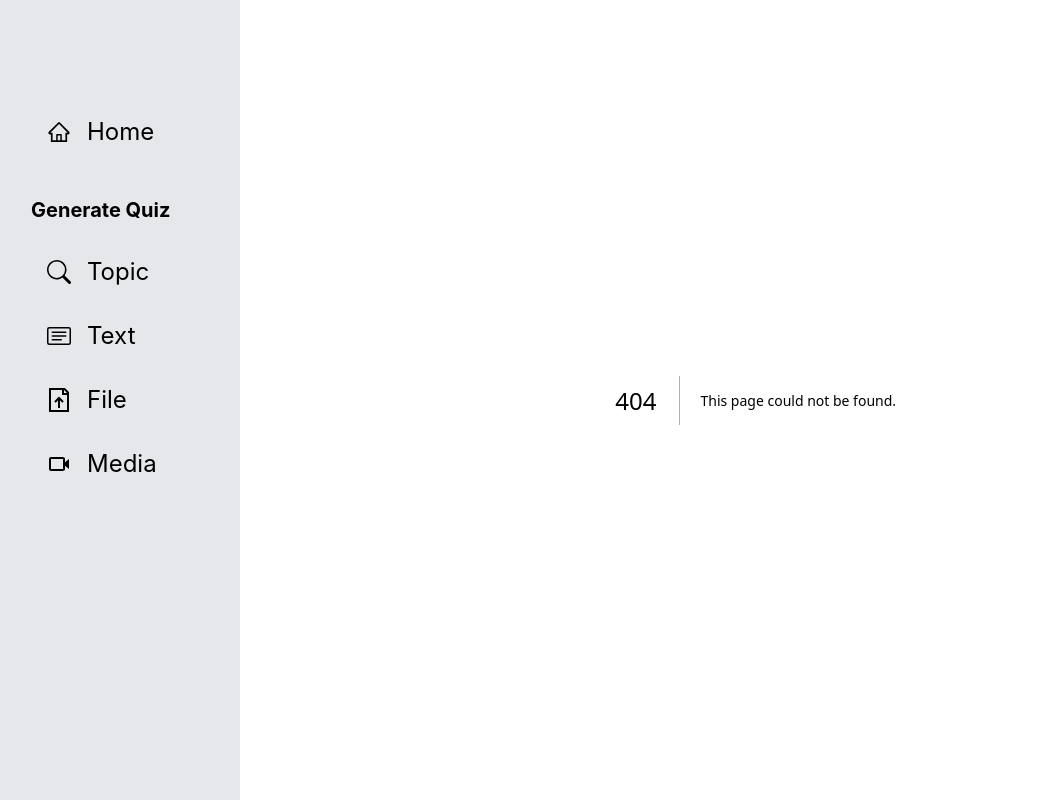
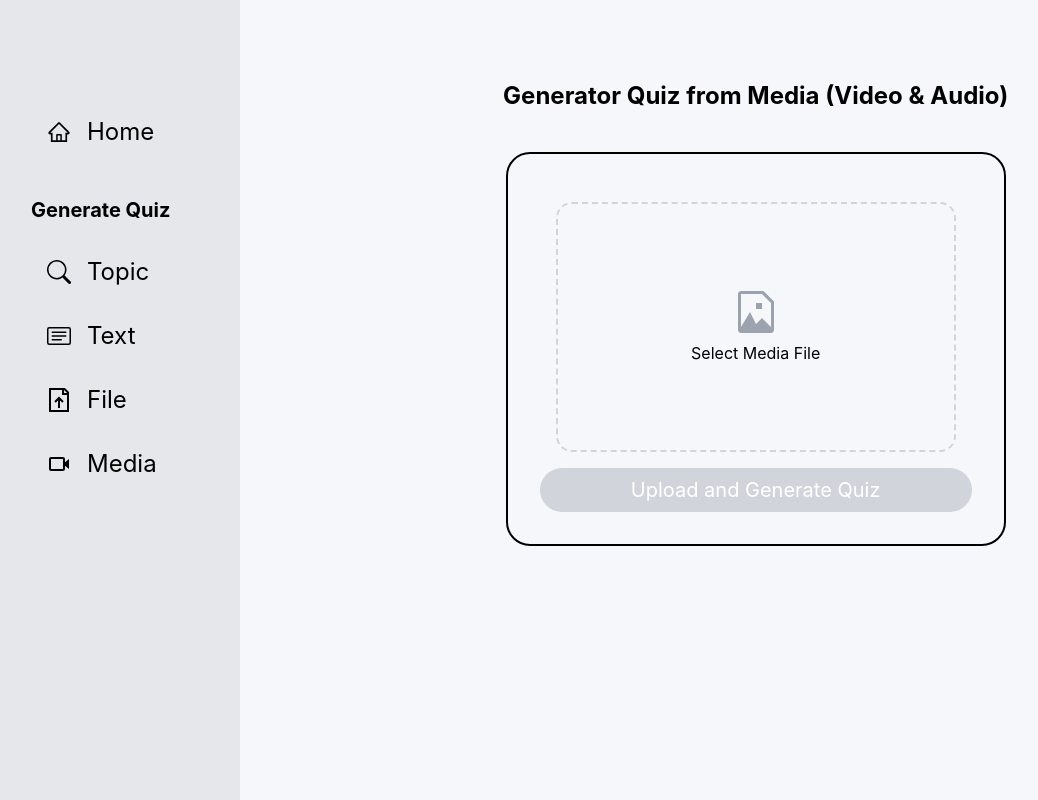
Before and after one commit to RathodDeven/QuizGeneratorFrontend, a Next.js app: page /media in a window 1280 px wide. Before the commit this address had no page. Shown: the whole page, without its empty margins (9-1047 px from the left). Built offline with nearby package versions, Linux system fonts and the light colour scheme; no server answers.

Commit message:
quiz generating input from topic

```diff
--- a/components/sidebar/Sidebar.js
+++ b/components/sidebar/Sidebar.js
@@ -18,7 +18,7 @@ const Sidebar = () => {
         title="File"
         Icon={() => <GrDocumentUpload />}
       />
-      <SidebarMenuItem href="/video" title="Media" Icon={() => <BiVideo />} />
+      <SidebarMenuItem href="/media" title="Media" Icon={() => <BiVideo />} />
     </div>
   )
 }
--- a/pages/file.js
+++ b/pages/file.js
@@ -1,5 +1,6 @@
 import React, { useState } from 'react'
 import { AiOutlineClose, AiOutlineUpload } from 'react-icons/ai'
+import { uploadFileToFirebaseAndGetUrl } from '../util/util'
 
 const file = () => {
   const [file, setFile] = useState(null)
@@ -11,22 +12,36 @@ const file = () => {
     setFile(null)
   }
 
-  const uploadFileAndGenerateQuiz = async () => {}
+  const uploadFileAndGenerateQuiz = async () => {
+    if (!file) return
+    try {
+      console.log('start upload file')
+      const url = await uploadFileToFirebaseAndGetUrl(file)
+      console.log('finished uploading file')
+      console.log('url', url)
+
+      alert('upload file success, url: ' + url)
+
+      //todo: call api to generate quiz
+    } catch (error) {
+      console.log(error)
+    }
+  }
   return (
     <div>
       <h3 className="text-2xl font-bold w-full text-center mt-20">
-        Generator Quiz from Text (.txt) file
+        Generator Quiz from Text (.txt, .pdf) file
       </h3>
       {/* input file */}
       <div className="w-full flex justify-center mt-10 w-full">
-        <div className="border-2 flex flex-col rounded-[50px] p-8 border-black">
-          <div
-            className={`flex flex-col justify-center items-center text-center text-base rounded-[50px] leading-relaxed m-4 min-w-[300px] ${
+        <div className="border-2 flex flex-col rounded-3xl p-4 border-black">
+          {/* <div
+            className={`${
               file ? '' : 'border-2 border-gray-300 border-dashed'
             } `}
-          >
+          > */}
           {file ? (
-              <div className="flex flex-row items-center justify-center bg-gray-200 py-2 px-4 rounded-full text-xl">
+            <div className="flex flex-row items-center m-4  justify-center bg-gray-200 py-2 px-4 rounded-full text-xl">
               <div>{file.name}</div>
               <AiOutlineClose
                 className="ml-4 cursor-pointer"
@@ -34,14 +49,17 @@ const file = () => {
               />
             </div>
           ) : (
-              <label htmlFor="file" className="cursor-pointer">
+            <label
+              htmlFor="file"
+              className="flex flex-col justify-center items-center text-center text-base rounded-[50px] leading-relaxed m-4 min-w-[300px] border-2 border-gray-300 border-dashed cursor-pointer"
+            >
               <div className="flex flex-col  text-center  space-y-1 items-center justify-center w-40 h-40">
                 <AiOutlineUpload className="w-12 h-12 text-gray-400" />
-                  <div>Upload (.txt file) and generate Quiz</div>
+                <div>Select (.txt,.pdf file)</div>
               </div>
             </label>
           )}
-          </div>
+          {/* </div> */}
           <input
             type="file"
             id="file"
@@ -57,7 +75,7 @@ const file = () => {
             disabled={!file}
             onClick={uploadFileAndGenerateQuiz}
           >
-            Upload and generate quiz
+            Upload and Generate Quiz
           </button>
         </div>
       </div>
--- /dev/null
+++ b/pages/media.js
@@ -0,0 +1,114 @@
+import React, { useState } from 'react'
+import { AiOutlineClose } from 'react-icons/ai'
+import { GoFileMedia } from 'react-icons/go'
+import { uploadFileToFirebaseAndGetUrl } from '../util/util'
+
+const video = () => {
+  const [file, setFile] = useState(null)
+  const [videoUrl, setVideoUrl] = useState(null)
+  const [audioUrl, setAudioUrl] = useState(null)
+
+  const handleFile = (e) => {
+    if (!e.target.files[0]) return
+    setFile(e.target.files[0])
+    //check type of file and set url
+    if (e.target.files[0].type.includes('video')) {
+      setVideoUrl(URL.createObjectURL(e.target.files[0]))
+    } else if (e.target.files[0].type.includes('audio')) {
+      setAudioUrl(URL.createObjectURL(e.target.files[0]))
+    }
+  }
+  const removeFile = () => {
+    setAudioUrl(null)
+    setVideoUrl(null)
+    setFile(null)
+  }
+
+  const uploadFileAndGenerateQuiz = async () => {
+    if (!file) return
+    try {
+      console.log('start upload file')
+      const url = uploadFileToFirebaseAndGetUrl(file)
+      console.log('finished uploading file')
+      console.log('url', url)
+
+      alert('upload file success, url: ' + url)
+
+      //todo: call api to generate quiz
+    } catch (error) {
+      console.log(error)
+    }
+  }
+  return (
+    <div>
+      <h3 className="text-2xl font-bold w-full text-center mt-20">
+        Generator Quiz from Media (Video & Audio)
+      </h3>
+      {/* input file */}
+      <div className="w-full flex justify-center mt-10 w-full">
+        <div className="border-2 flex flex-col rounded-3xl p-8 border-black">
+          {/* <div
+            className={`flex flex-col justify-center items-center text-center text-base rounded-[50px] leading-relaxed m-4 min-h-[300px] min-w-[400px] ${
+              file ? '' : 'border-2 border-gray-300 border-dashed'
+            } `}
+          > */}
+          {videoUrl || audioUrl ? (
+            <div className="flex flex-col items-center justify-center ">
+              <div className="w-full flex flex-row justify-end">
+                <AiOutlineClose
+                  className="w-4 h-4 cursor-pointer rounded-full border-black border-2 mb-2"
+                  onClick={removeFile}
+                />
+              </div>
+              {videoUrl && (
+                <video
+                  src={videoUrl}
+                  controls
+                  className="w-[400px] rounded-2xl mb-4"
+                />
+              )}
+              {audioUrl && (
+                <audio
+                  src={audioUrl}
+                  controls
+                  className="w-[400px] rounded-2xl mb-4"
+                />
+              )}
+            </div>
+          ) : (
+            <label
+              htmlFor="file"
+              className="flex flex-col justify-center items-center text-center text-base rounded-2xl leading-relaxed m-4 min-h-[250px] min-w-[400px] border-2 border-gray-300 border-dashed cursor-pointer"
+            >
+              <div className="flex flex-col  text-center  space-y-1 items-center justify-center w-40 h-40">
+                <GoFileMedia className="w-12 h-12 text-gray-400" />
+                <div>Select Media File</div>
+              </div>
+            </label>
+          )}
+          {/* </div> */}
+          <input
+            type="file"
+            id="file"
+            name="file"
+            //accept media files
+            accept="video/*,audio/*"
+            hidden
+            onChange={handleFile}
+          />
+          <button
+            className={`${
+              file ? 'bg-black' : 'bg-gray-300'
+            }  text-white rounded-[50px] py-2 px-4 text-xl `}
+            disabled={!file}
+            onClick={uploadFileAndGenerateQuiz}
+          >
+            Upload and Generate Quiz
+          </button>
+        </div>
+      </div>
+    </div>
+  )
+}
+
+export default video
--- a/pages/topic.js
+++ b/pages/topic.js
@@ -1,7 +1,57 @@
-import React from 'react'
+import React, { useState } from 'react'
+import { generateQuizFromTopic } from '../util/api'
 
 const topic = () => {
-  return <div>topic</div>
+  const [topic, setTopic] = useState('')
+  const [generating, setGenerating] = useState(false)
+  const handleEnterClick = async (e) => {
+    if (e.key === 'Enter') {
+      console.log(e.target.value)
+      generateQuiz()
+    }
+  }
+  const generateQuiz = async () => {
+    if (topic === '') return
+    setGenerating(true)
+    console.log('generate quiz')
+    console.log(topic)
+
+    const response = await generateQuizFromTopic(topic)
+    console.log('response', response)
+    setGenerating(false)
+  }
+  const onInputChange = (e) => {
+    setTopic(e.target.value)
+  }
+  return (
+    <div>
+      <h3 className="text-2xl font-bold w-full text-center mt-20">
+        Generate a Quiz from any Topic
+      </h3>
+      <div className="w-full flex flex-row justify-center items-center mt-10 w-full">
+        {/* input topic */}
+
+        <input
+          type="text"
+          className="border-2 flex flex-col rounded-3xl p-4 border-black mr-4"
+          onKeyUp={handleEnterClick}
+          onChange={onInputChange}
+          placeholder="AI, Machine Learning, ..."
+        />
+        <div>
+          <button
+            className={`${
+              topic !== '' || generating ? 'bg-black' : 'bg-gray-300'
+            } hover:bg-gray-600  text-white rounded-full py-2 px-4 text-xl `}
+            disabled={topic === '' || generating}
+            onClick={generateQuiz}
+          >
+            {generating ? 'Generating...' : 'Generate Quiz'}
+          </button>
+        </div>
+      </div>
+    </div>
+  )
 }
 
 export default topic
--- a/pages/video.js
+++ /dev/null
@@ -1,7 +0,0 @@
-import React from 'react'
-
-const video = () => {
-  return <div>video</div>
-}
-
-export default video
--- /dev/null
+++ b/util/api.js
@@ -0,0 +1,16 @@
+import { API_ENDPOINT_URL } from './config'
+
+export const generateQuizFromTopic = async (topic) => {
+  try {
+    const response = await fetch(`${API_ENDPOINT_URL}/quiz/topic`, {
+      method: 'POST',
+      headers: {
+        'Content-Type': 'application/json'
+      },
+      body: JSON.stringify({ text: topic, target_lang: 'en', num_questions: 3 })
+    }).then((res) => res.json())
+    return response
+  } catch (error) {
+    console.log(error)
+  }
+}
--- /dev/null
+++ b/util/config.js
@@ -0,0 +1,2 @@
+export const API_ENDPOINT_URL =
+  'https://quiz-backend-production-7818.up.railway.app'
```
Lines whose indentation alone changed are shown as unchanged.
